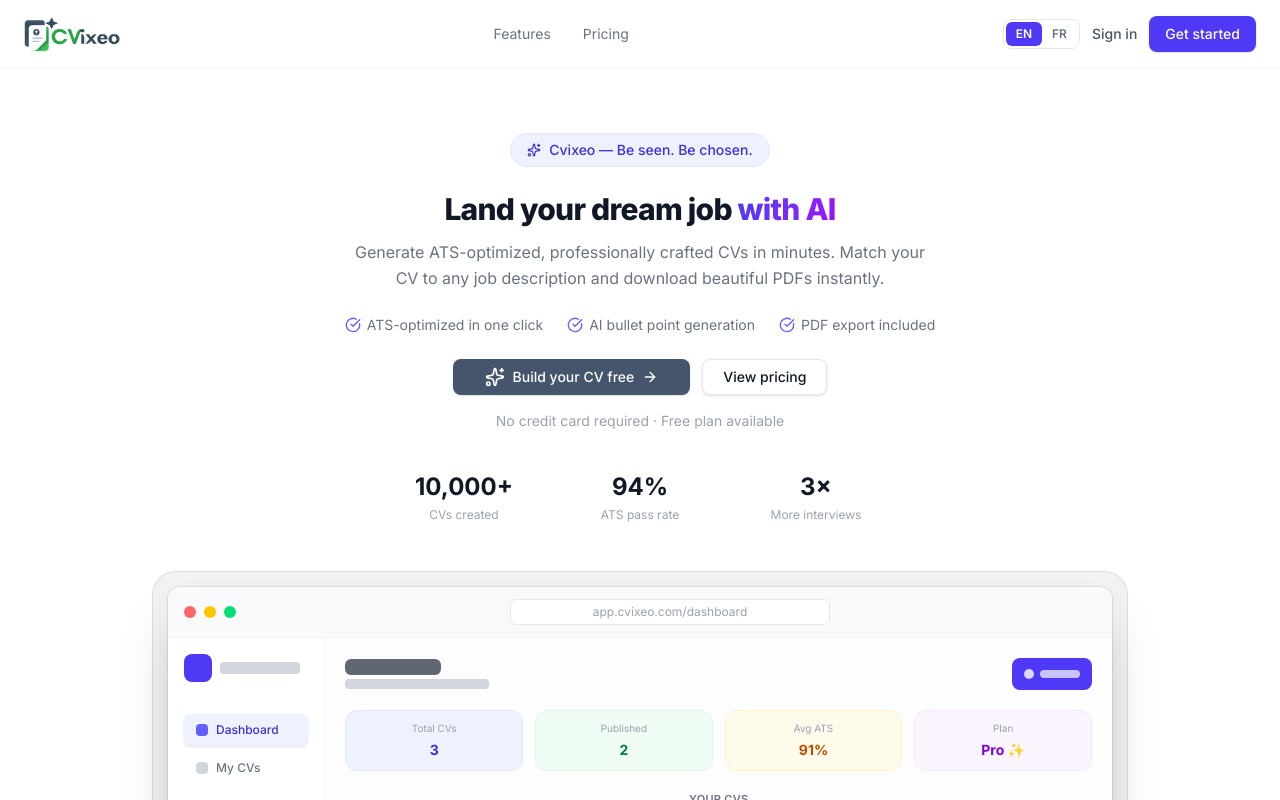
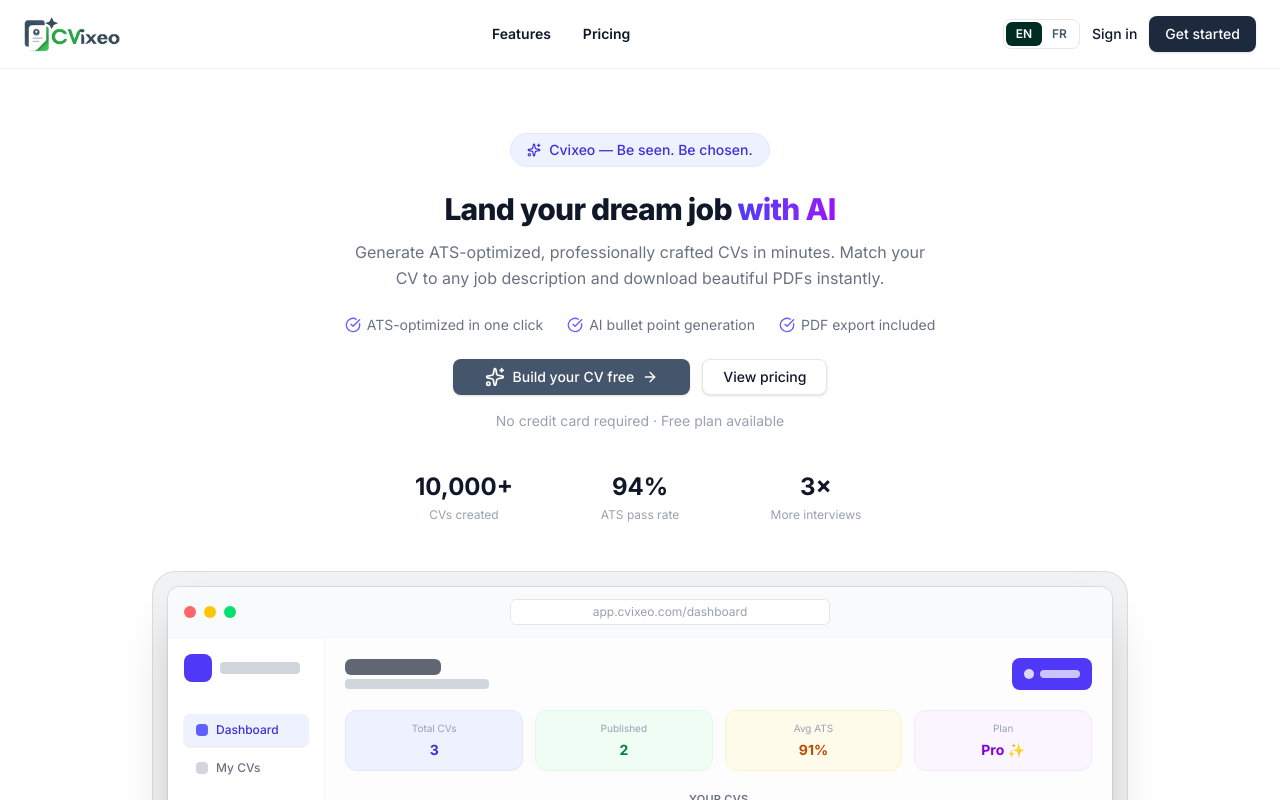
Before and after one commit to Ncarmend/MYCVCRAFT, a Next.js app: page / in a window 1280 px wide. Shown: the top 800 px of the page. Built offline with nearby package versions, Linux system fonts and the light colour scheme; no server answers.

Commit message:
color header commit

```diff
--- a/components/landing/Navbar.tsx
+++ b/components/landing/Navbar.tsx
@@ -4,6 +4,14 @@ import { useState } from "react";
 import Link from "next/link";
 import { Menu, X } from "lucide-react";
 import { useLanguage, translations } from "@/components/landing/LanguageContext";
+
+const langActive = "bg-emerald-950 text-white";
+const langInactive = "text-slate-600 hover:bg-green-700 hover:text-white";
+const langBase = "rounded-md px-2.5 py-1 transition-all duration-200 ease-in-out";
+
+const langActiveMobile = "bg-emerald-950 text-white";
+const langInactiveMobile = "text-slate-600 hover:bg-green-700 hover:text-white";
+const langBaseMobile = "rounded-md px-2 py-1 transition-all duration-200 ease-in-out";
 
 export function Navbar() {
   const [mobileOpen, setMobileOpen] = useState(false);
@@ -23,44 +31,49 @@ export function Navbar() {
           />
         </Link>
 
-        {/* Desktop links */}
+        {/* Desktop nav links */}
         <div className="hidden items-center gap-8 sm:flex">
-          <Link href="#features" className="text-sm text-gray-500 hover:text-gray-900 transition-colors">
+          <Link
+            href="#features"
+            className="text-sm font-semibold text-slate-900 transition-all duration-200 ease-in-out hover:text-green-800"
+          >
             {T.features}
           </Link>
-          <Link href="/pricing" className="text-sm text-gray-500 hover:text-gray-900 transition-colors">
+          <Link
+            href="/pricing"
+            className="text-sm font-semibold text-slate-900 transition-all duration-200 ease-in-out hover:text-green-800"
+          >
             {T.pricing}
           </Link>
         </div>
 
-        {/* Desktop right side: lang toggle + auth */}
+        {/* Desktop right: lang toggle + auth */}
         <div className="hidden items-center gap-3 sm:flex">
           {/* Language toggle */}
           <div className="flex items-center rounded-lg border border-gray-200 p-0.5 text-xs font-semibold">
             <button
               onClick={() => setLang("en")}
-              className={`rounded-md px-2.5 py-1 transition-colors ${
-                lang === "en" ? "bg-indigo-600 text-white" : "text-gray-500 hover:text-gray-900"
-              }`}
+              className={`${langBase} ${lang === "en" ? langActive : langInactive}`}
             >
               EN
             </button>
             <button
               onClick={() => setLang("fr")}
-              className={`rounded-md px-2.5 py-1 transition-colors ${
-                lang === "fr" ? "bg-slate-600 text-white" : "text-gray-500 hover:text-gray-900"
-              }`}
+              className={`${langBase} ${lang === "fr" ? langActive : langInactive}`}
             >
               FR
             </button>
           </div>
 
-          <Link href="/login" className="text-sm font-medium text-gray-600 hover:text-gray-900 transition-colors">
+          <Link
+            href="/login"
+            className="text-sm font-medium text-slate-900 transition-all duration-200 ease-in-out hover:text-green-700"
+          >
             {T.signIn}
           </Link>
           <Link
             href="/signup"
-            className="inline-flex h-9 items-center justify-center gap-1.5 rounded-lg bg-indigo-600 px-4 text-sm font-medium text-white shadow-sm hover:bg-indigo-700 transition-colors"
+            className="inline-flex h-9 items-center justify-center gap-1.5 rounded-lg bg-slate-800 px-4 text-sm font-medium text-white shadow-sm transition-all duration-200 ease-in-out hover:bg-green-700 active:bg-green-700"
           >
             {T.getStarted}
           </Link>
@@ -71,30 +84,26 @@ export function Navbar() {
           <div className="flex items-center rounded-lg border border-gray-200 p-0.5 text-xs font-semibold">
             <button
               onClick={() => setLang("en")}
-              className={`rounded-md px-2 py-1 transition-colors ${
-                lang === "en" ? "bg-slate-600 text-white" : "text-gray-500"
-              }`}
+              className={`${langBaseMobile} ${lang === "en" ? langActiveMobile : langInactiveMobile}`}
             >
               EN
             </button>
             <button
               onClick={() => setLang("fr")}
-              className={`rounded-md px-2 py-1 transition-colors ${
-                lang === "fr" ? "bg-slate-600 text-white" : "text-gray-500"
-              }`}
+              className={`${langBaseMobile} ${lang === "fr" ? langActiveMobile : langInactiveMobile}`}
             >
               FR
             </button>
           </div>
           <Link
             href="/signup"
-            className="inline-flex h-8 items-center justify-center rounded-lg bg-slate-600 px-3 text-sm font-medium text-white hover:bg-slate-700 transition-colors"
+            className="inline-flex h-8 items-center justify-center rounded-lg bg-slate-800 px-3 text-sm font-medium text-white transition-all duration-200 ease-in-out hover:bg-green-700 active:bg-green-700"
           >
             {T.getStarted}
           </Link>
           <button
             onClick={() => setMobileOpen(!mobileOpen)}
-            className="rounded-lg p-2 text-gray-600 hover:bg-gray-100 transition-colors"
+            className="rounded-lg p-2 text-gray-600 transition-all duration-200 ease-in-out hover:bg-gray-100"
             aria-label="Toggle menu"
           >
             {mobileOpen ? <X className="h-5 w-5" /> : <Menu className="h-5 w-5" />}
@@ -109,22 +118,22 @@ export function Navbar() {
             <Link
               href="#features"
               onClick={() => setMobileOpen(false)}
-              className="rounded-lg px-3 py-2.5 text-sm font-medium text-gray-700 hover:bg-gray-50 transition-colors"
+              className="rounded-lg px-3 py-2.5 text-sm font-semibold text-slate-900 transition-all duration-200 ease-in-out hover:text-green-800"
             >
               {T.features}
             </Link>
             <Link
               href="/pricing"
               onClick={() => setMobileOpen(false)}
-              className="rounded-lg px-3 py-2.5 text-sm font-medium text-gray-700 hover:bg-gray-50 transition-colors"
+              className="rounded-lg px-3 py-2.5 text-sm font-semibold text-slate-900 transition-all duration-200 ease-in-out hover:text-green-800"
             >
               {T.pricing}
             </Link>
-            <div className="my-2 border-t border-gray-300" />
+            <div className="my-2 border-t border-gray-200" />
             <Link
               href="/login"
               onClick={() => setMobileOpen(false)}
-              className="rounded-lg px-3 py-2.5 text-sm font-medium text-gray-700 hover:bg-gray-50 transition-colors"
+              className="rounded-lg px-3 py-2.5 text-sm font-medium text-slate-900 transition-all duration-200 ease-in-out hover:text-green-700"
             >
               {T.signIn}
             </Link>
```
